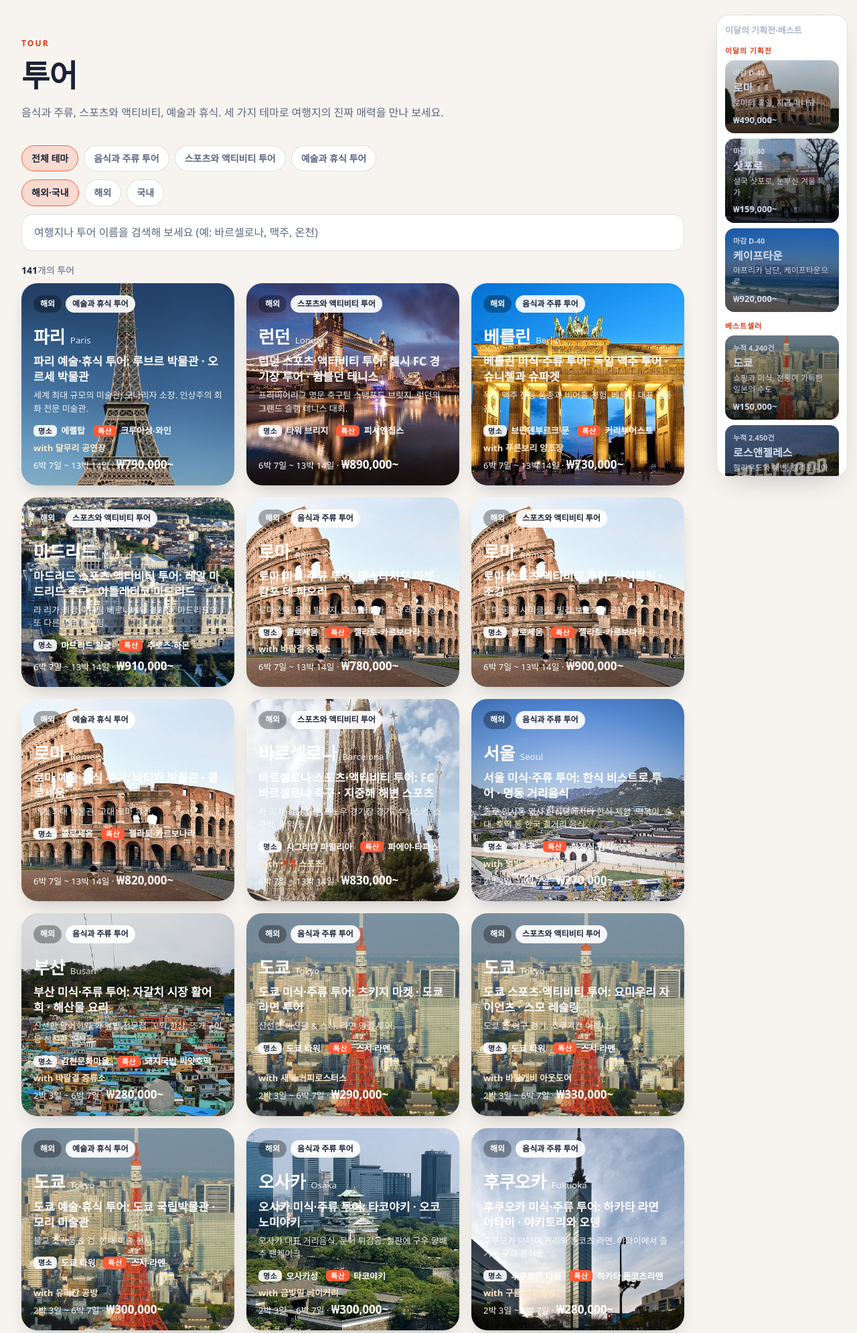
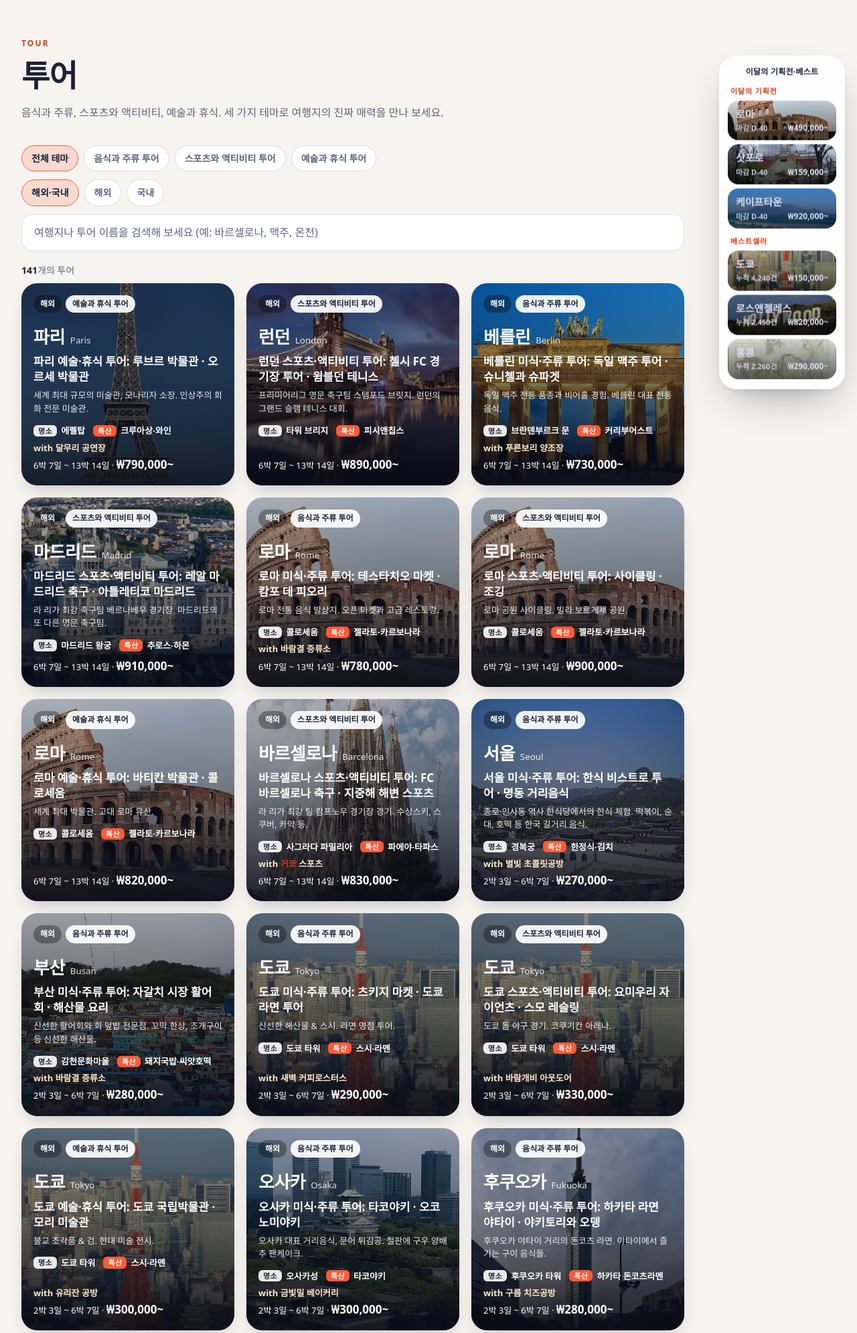
Before and after one commit to ho8566z/nado-gam, a Spring Boot app: page /tour in a window 1280 px wide. Shown: the part 66-2057 px from the top of the page at 67% size. Run offline with Spring Boot 4, Linux system fonts and the light colour scheme; a user stored in the database is signed in; some of the project's set-up classes (security, data sources, template engines, error pages and the like) are left out, and stand-ins take their place; some web fonts are replaced.

Commit message:
style(site): 사이드바를 섬처럼 떠 있게 하고 스크롤 없이 한눈에 보이게 함
카드를 작게 줄여 6장이 모두 들어가고, 둥실 떠 있는 움직임을 더함. 투어 카드는 빛 지나가기 효과에서 제외해 어두운 글자 보호막이 가려지지 않게 함

```diff
--- a/src/main/resources/static/css/main.css
+++ b/src/main/resources/static/css/main.css
@@ -406,21 +406,26 @@ html { scroll-behavior: smooth; }
 .about-card h3 { font-size: 16px; font-weight: 800; margin-bottom: 6px; }
 .about-card p { color: var(--muted); font-size: 14px; line-height: 1.6; }
 
-/* ---------- 사이드바: 이달의 기획전·베스트셀러(스크롤해도 따라온다) ---------- */
-.side-promo { position: fixed; top: 88px; right: 14px; z-index: 45; width: 196px; max-height: calc(100vh - 110px); overflow-y: auto;
-	padding: 12px; border-radius: 18px; background: rgba(255, 255, 255, 0.96); border: 1px solid var(--line); box-shadow: 0 18px 40px -20px var(--shadow-soft); }
+/* ---------- 사이드바: 이달의 기획전·베스트셀러(섬처럼 떠 있고, 화면을 따라다니며, 안에서는 스크롤하지 않는다) ---------- */
+.side-promo { position: fixed; top: 50%; right: 18px; z-index: 45; width: 188px; transform: translateY(-50%);
+	padding: 14px 12px 8px; border-radius: 26px; background: rgba(255, 255, 255, 0.9); backdrop-filter: blur(14px); -webkit-backdrop-filter: blur(14px);
+	border: 1px solid rgba(255, 255, 255, 0.9); box-shadow: 0 26px 60px -22px rgba(27, 34, 54, 0.45), 0 4px 14px -6px rgba(27, 34, 54, 0.18); }
 .side-promo[hidden] { display: none; }
-.side-promo-head { display: flex; justify-content: space-between; align-items: center; gap: 6px; font-size: 13px; margin-bottom: 4px; }
-.side-promo-label { margin: 12px 0 6px; font-size: 11px; font-weight: 800; letter-spacing: 0.08em; color: var(--accent-ink); }
-.side-card { position: relative; display: flex; flex-direction: column; gap: 2px; margin-bottom: 8px; padding: 10px 12px; border-radius: 14px; overflow: hidden; color: #fff; text-decoration: none;
+.side-promo-head { display: flex; justify-content: center; font-size: 12px; letter-spacing: 0.02em; margin-bottom: 2px; color: var(--ink); }
+.side-promo-label { margin: 10px 4px 6px; font-size: 11px; font-weight: 800; letter-spacing: 0.08em; color: var(--accent-ink); }
+.side-card { position: relative; display: grid; grid-template-columns: 1fr auto; align-items: baseline; gap: 0 6px; margin-bottom: 6px; padding: 9px 12px; border-radius: 16px; overflow: hidden; color: #fff; text-decoration: none;
 	background: var(--photo, linear-gradient(transparent, transparent)) center / cover no-repeat, linear-gradient(125deg, var(--c1), var(--c2)); }
-.side-card::before { content: ""; position: absolute; inset: 0; background: linear-gradient(180deg, rgba(0, 0, 0, 0.15), rgba(0, 0, 0, 0.6)); }
+.side-card::before { content: ""; position: absolute; inset: 0; background: linear-gradient(180deg, rgba(0, 0, 0, 0.12), rgba(0, 0, 0, 0.62)); }
 .side-card > span { position: relative; }
 .side-card:hover, .side-card:focus-visible { box-shadow: 0 0 0 2px var(--accent-2); }   /* 움직이지 않고 테두리만 강조 */
-.side-card-badge { font-size: 11px; font-weight: 700; opacity: 0.9; }
-.side-card-name { font-size: 16px; font-weight: 800; }
-.side-card-title { font-size: 12px; line-height: 1.4; opacity: 0.92; display: -webkit-box; -webkit-line-clamp: 2; -webkit-box-orient: vertical; overflow: hidden; }
-.side-card-price { margin-top: 4px; font-size: 13px; font-weight: 800; }
+.side-card-name { grid-column: 1 / -1; grid-row: 1; font-size: 15px; font-weight: 800; white-space: nowrap; }
+.side-card-badge { grid-column: 1; grid-row: 2; font-size: 11px; font-weight: 600; opacity: 0.9; white-space: nowrap; }
+.side-card-price { grid-column: 2; grid-row: 2; font-size: 12px; font-weight: 800; white-space: nowrap; }
+.side-card-title { display: none; }
+@media (max-height: 640px) {
+	.side-promo-head { display: none; }
+	.side-card { padding: 7px 12px; }
+}
 /* 항상 떠 있는 사이드바: 폭이 좁으면 본문 오른쪽을 비워 가리지 않게 하고, 아주 넓으면 여백에 그대로 놓는다 */
 @media (min-width: 761px) and (max-width: 1739px) {
 	body.has-side main { padding-right: 226px; }
@@ -438,11 +443,11 @@ html { scroll-behavior: smooth; }
 .footer-top.is-lit, .footer-top:hover { opacity: 1; background: rgba(255, 255, 255, 0.1); }
 
 /* 카드 위로 빛이 한 번 지나간다(카드를 움직이지 않으므로 커서가 가장자리에 있어도 들썩이지 않는다) */
-.poster::after, a.dest-card::after, .tour-card::after {
+.poster::after, a.dest-card::after {
 	content: ""; position: absolute; top: 0; bottom: 0; left: -60%; width: 40%; pointer-events: none; z-index: 3;
 	background: linear-gradient(100deg, transparent, rgba(255, 255, 255, 0.28), transparent); transform: skewX(-18deg); opacity: 0;
 }
-.poster:hover::after, a.dest-card:hover::after, .tour-card:hover::after { opacity: 1; left: 130%; transition: left 0.9s var(--ease), opacity 0.2s; }
+.poster:hover::after, a.dest-card:hover::after { opacity: 1; left: 130%; transition: left 0.9s var(--ease), opacity 0.2s; }
 
 /* 주요 버튼: 눌릴 때 살짝 들어가고, 주 버튼은 가끔 반짝인다 */
 .button, button[type=submit] { transition: transform 0.15s var(--ease), box-shadow 0.25s, background-color 0.25s; }
@@ -451,11 +456,13 @@ html { scroll-behavior: smooth; }
 @keyframes ctaGlow { 0%, 100% { box-shadow: 0 0 0 0 rgba(255, 90, 54, 0); } 50% { box-shadow: 0 0 0 7px rgba(255, 90, 54, 0.14); } }
 
 /* 사이드바 카드는 처음 나타날 때 오른쪽에서 부드럽게 들어온다 */
-.side-promo:not([hidden]) { animation: sideIn 0.7s var(--ease) both; }
+.side-promo:not([hidden]) { animation: sideIn 0.7s var(--ease) both, islandFloat 7s ease-in-out 0.7s infinite; }
+.side-promo:hover { animation-play-state: running, paused; }
 @keyframes sideIn { from { opacity: 0; translate: 24px 0; } to { opacity: 1; translate: 0 0; } }
+@keyframes islandFloat { 0%, 100% { translate: 0 -3px; } 50% { translate: 0 3px; } }
 
 @media (prefers-reduced-motion: reduce) {
 	.rv { opacity: 1; transform: none; }
 	.button:not(.button--ghost):not(.button--sm), .side-promo:not([hidden]) { animation: none; }
-	.poster::after, a.dest-card::after, .tour-card::after { display: none; }
+	.poster::after, a.dest-card::after { display: none; }
 }
```
